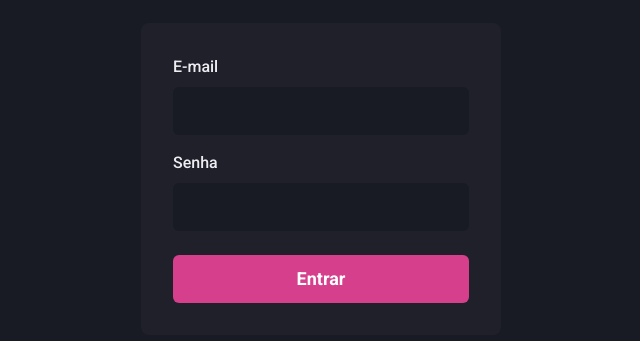
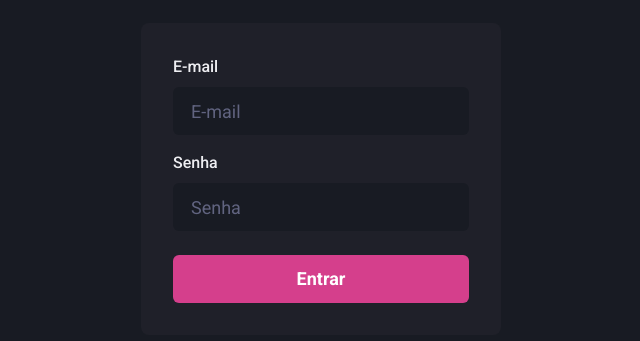
Before and after one commit to eduardojigub/ignite-dashgo, a Next.js app: page / in a window 1280 px wide. Shown: the part 221-562 px from the top of the page, without its empty margins (319-959 px from the left). Built offline with nearby package versions, Linux system fonts and the light colour scheme.

Commit message:
fix: add placeholder

```diff
--- a/src/pages/index.tsx
+++ b/src/pages/index.tsx
@@ -28,8 +28,18 @@ export default function SignIn() {
         onSubmit={handleSubmit(handleSignIn)}
       >
         <Stack spacing={4}>
-          <Input type="email" label="E-mail" {...register('email')} />
-          <Input type="password" label="Senha" {...register('password')} />
+          <Input
+            type="email"
+            label="E-mail"
+            placeholder="E-mail"
+            {...register('email')}
+          />
+          <Input
+            type="password"
+            label="Senha"
+            placeholder="Senha"
+            {...register('password')}
+          />
         </Stack>
         <Button
           type="submit"
```
